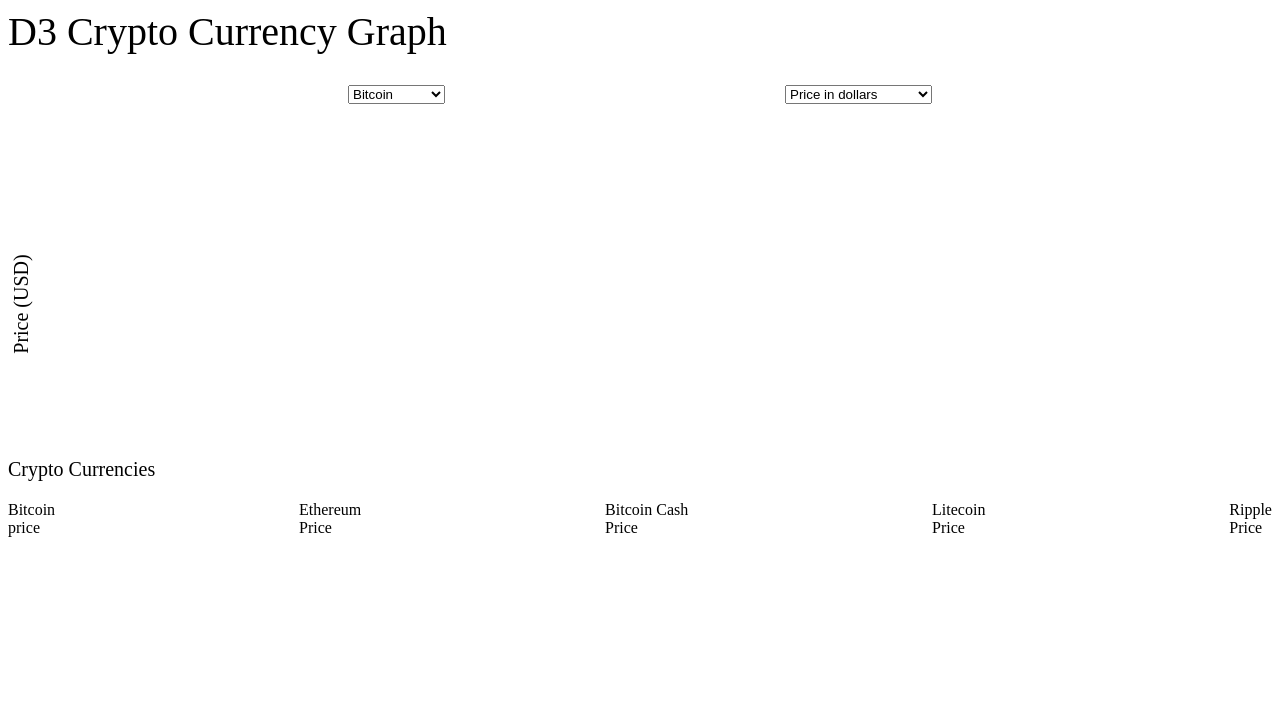
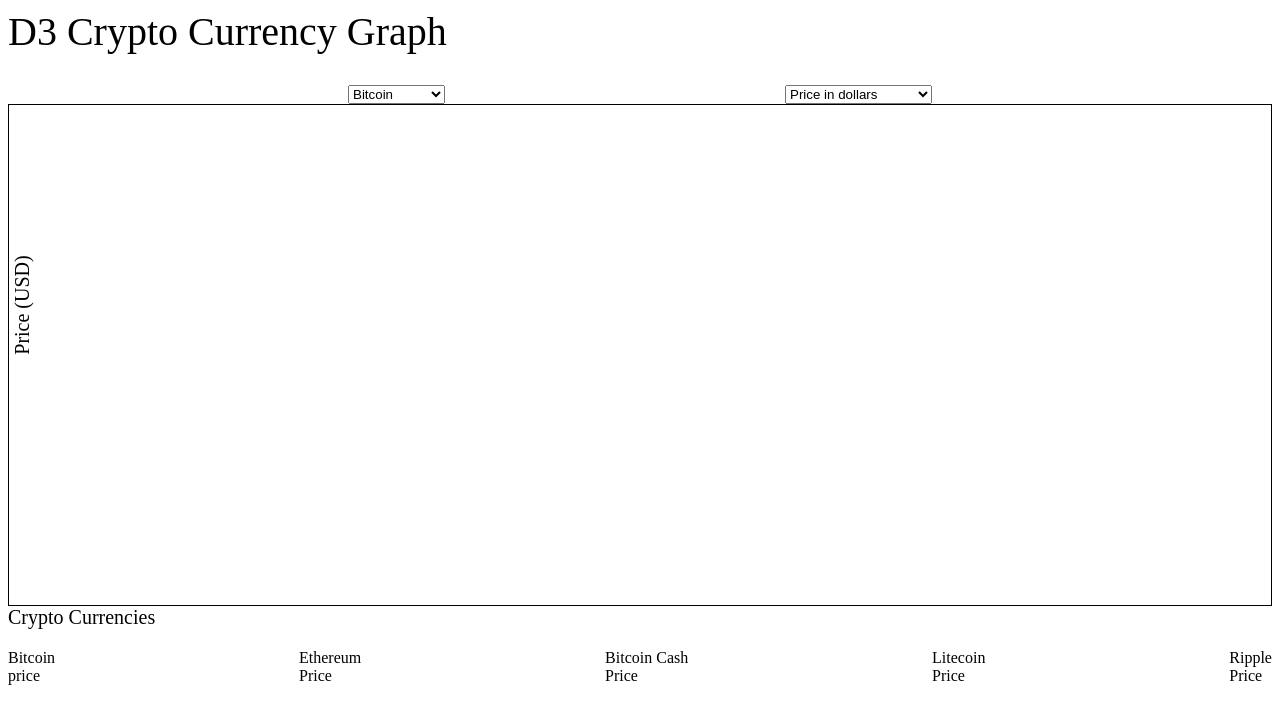
Before and after one commit to 12Starlight/Crypto-Chart, a website built with webpack: page dist/index.html in a window 1280 px wide. Built offline with nearby package versions, Linux system fonts and the light colour scheme.

Commit message:
Got chart to show up, but not in the way I expected

```diff
--- a/css/style.css
+++ b/css/style.css
@@ -1,6 +1,7 @@
 .chart-wrapper {
   display: flex;
   flex-direction: column;
+  width: 100%;
 }
 
 .title {
@@ -18,13 +19,14 @@
   display: flex;
   flex-direction: row;
   justify-content: center;
+  width: 100%;
 }
 
-/* .chart {
+.chart {
   height: 500px;
-  width: 800px;
+  width: 100%;
   border: solid 1px black;
-} */
+}
 
 .crypto-table-wrapper {
   display: flex;
--- a/frontend/controller.js
+++ b/frontend/controller.js
@@ -6,7 +6,7 @@
 
 // Global Variables
 let lineChart;
-export const filteredData = {};
+export  const filteredData = {};
 const parseTime = d3.timeParse('%d/%m/%Y');
 const formatTime = d3.timeFormat('%d/%m/%Y');
 
--- a/frontend/lineChart.js
+++ b/frontend/lineChart.js
@@ -17,7 +17,7 @@
 
     vis.margin = { left: 80, right: 100, top: 30, bottom: 30 };
     vis.height = 350 - vis.margin.top - vis.margin.bottom;
-    vis.width = 800 - vis.margin.left - vis.margin.right;
+    vis.width = 100 - vis.margin.left - vis.margin.right;
 
     vis.svg = d3.select(vis.parentElement)
       .append('svg')
```
Also changed, not shown: dist/index.html, 1 other file.
